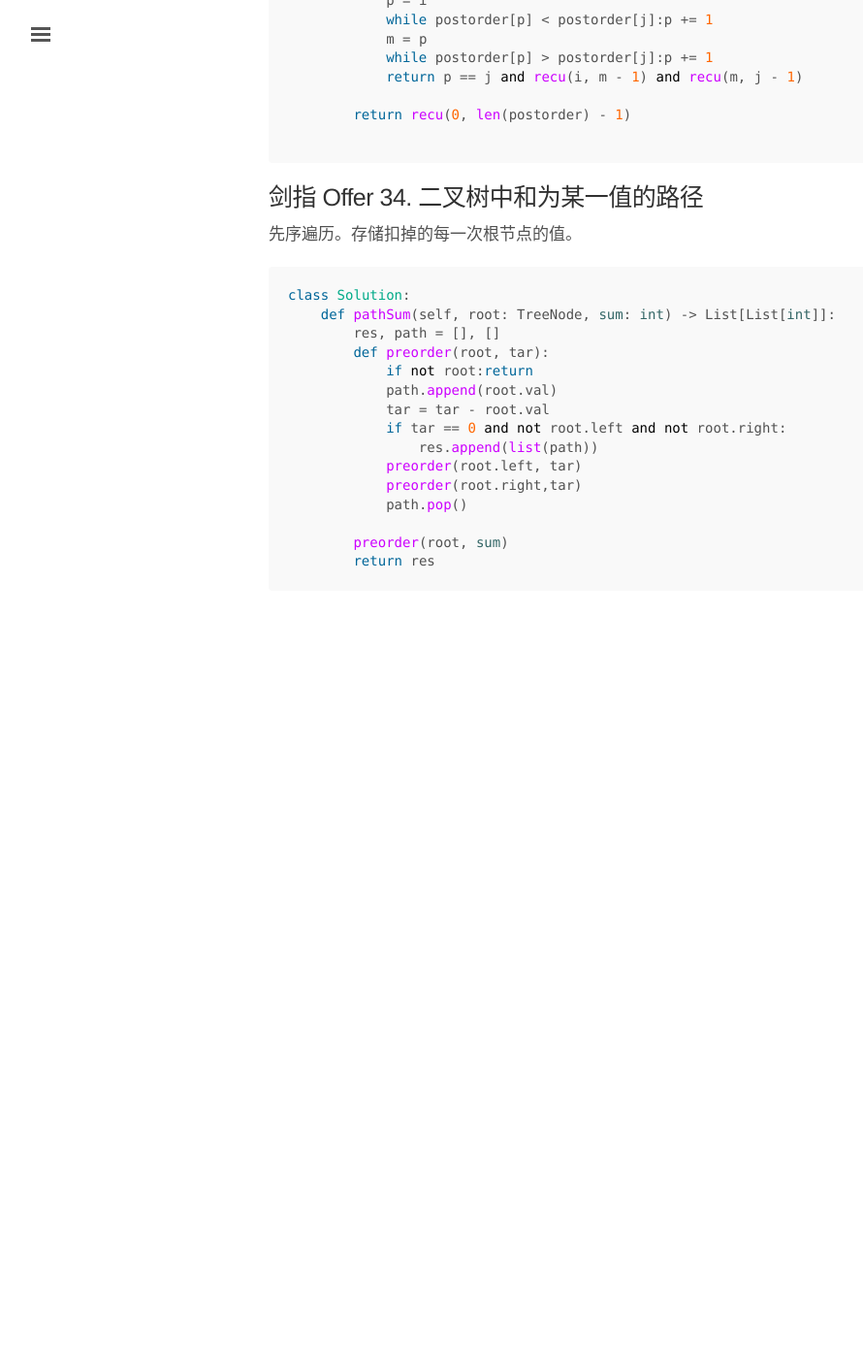
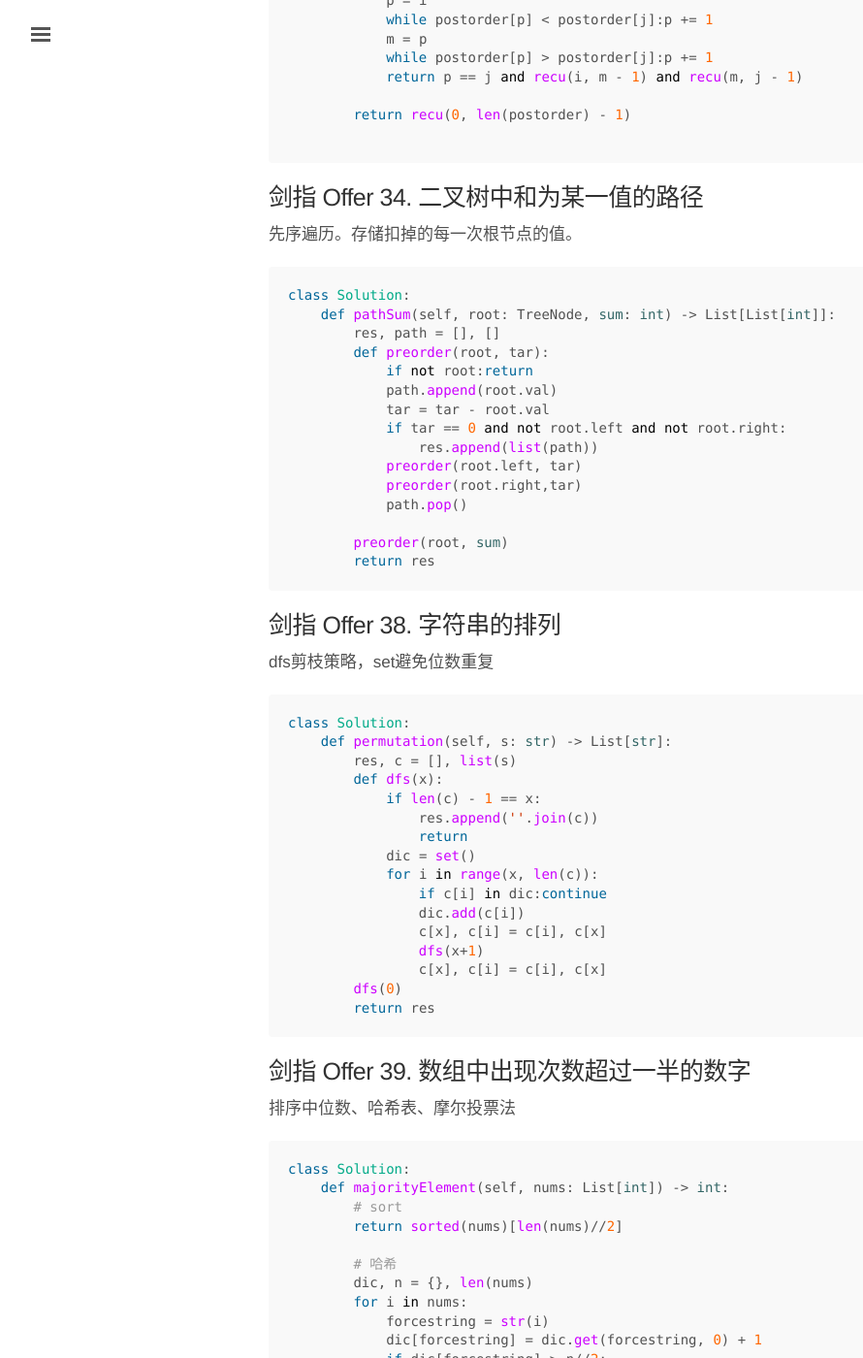
Before and after one commit to datagridview/blog, a Jekyll site: the page built from _posts/2020-05-22-Leetcode.md, in a window 1280 px wide and 1400 px high, scrolled down 4643 px. Shown: the whole window at 97% size, without its empty margins (3-893 px from the left). Built offline with Jekyll 4.4.1, drawn with Linux system fonts in a browser that asks for light colours; before the commit the page ends 5272 px from its top, so only the background shows below that; some of the changed text lies outside the part shown.

````diff
--- a/_posts/2020-05-22-Leetcode.md
+++ b/_posts/2020-05-22-Leetcode.md
@@ -217,3 +217,58 @@
         preorder(root, sum)
         return res
 ```
+
+## 剑指 Offer 38. 字符串的排列
+dfs剪枝策略，set避免位数重复
+```python
+class Solution:
+    def permutation(self, s: str) -> List[str]:
+        res, c = [], list(s)
+        def dfs(x):
+            if len(c) - 1 == x:
+                res.append(''.join(c))
+                return
+            dic = set()
+            for i in range(x, len(c)):
+                if c[i] in dic:continue
+                dic.add(c[i])
+                c[x], c[i] = c[i], c[x]
+                dfs(x+1)
+                c[x], c[i] = c[i], c[x]
+        dfs(0)
+        return res
+```
+
+## 剑指 Offer 39. 数组中出现次数超过一半的数字
+排序中位数、哈希表、摩尔投票法
+```python
+class Solution:
+    def majorityElement(self, nums: List[int]) -> int:
+        # sort
+        return sorted(nums)[len(nums)//2]
+
+        # 哈希
+        dic, n = {}, len(nums)
+        for i in nums:
+            forcestring = str(i)
+            dic[forcestring] = dic.get(forcestring, 0) + 1
+            if dic[forcestring] > n//2:
+                return int(forcestring)
+
+        # moore
+        vote = 0
+        for i in nums:
+            if vote == 0:x = i
+            vote += 1 if x == i else -1
+        return x
+```
+
+## 剑指 Offer 42. 连续子数组的最大和
+动态规划
+```python
+class Solution:
+    def maxSubArray(self, nums: List[int]) -> int:
+        for i in range(1, len(nums)):
+            nums[i] += max(nums[i-1], 0)
+        return max(nums)
+```
````
Also changed, not shown: _posts/2020-06-27-redis.md (+33 -4 lines), _posts/2020-08-19-redis-base.md (added, +260 -0 lines).
